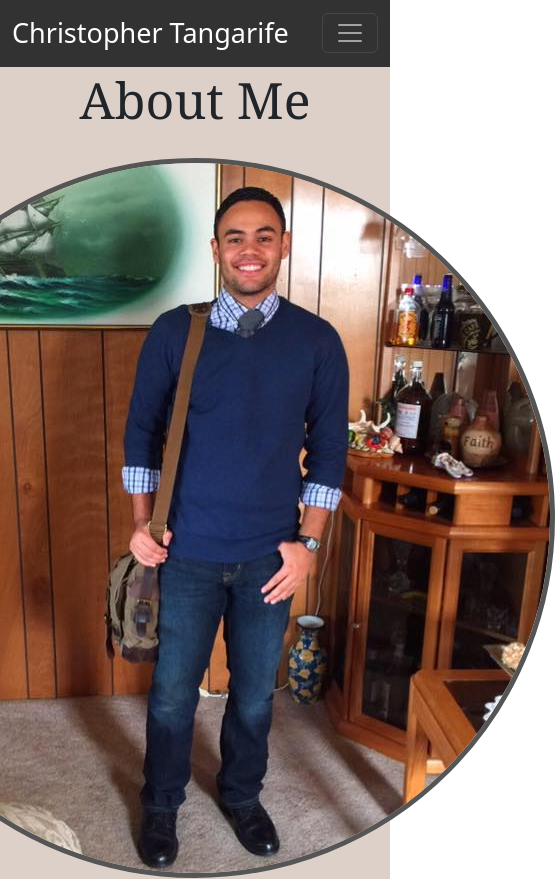
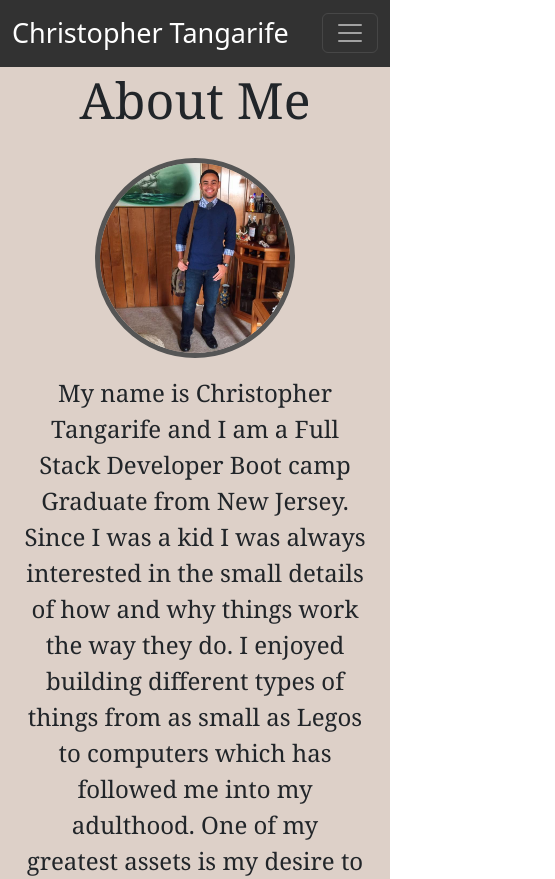
Before and after one commit to ChrisCodes54/my-portfolio, a React (Create React App) app: page / in a window 390 px wide. Shown: the top 879 px of the page, 555 px wide, since content can reach past the window. Built offline with nearby package versions, Linux system fonts and the light colour scheme.

Commit message:
adding media query to picture and content, not done

```diff
--- a/src/pages/About/style.css
+++ b/src/pages/About/style.css
@@ -50,3 +50,12 @@
 
 
   }
+
+  @media screen and (max-width: 1200px) {
+    img {
+        height: 200px;
+        width: 200px;
+    }
+
+
+  }
```
